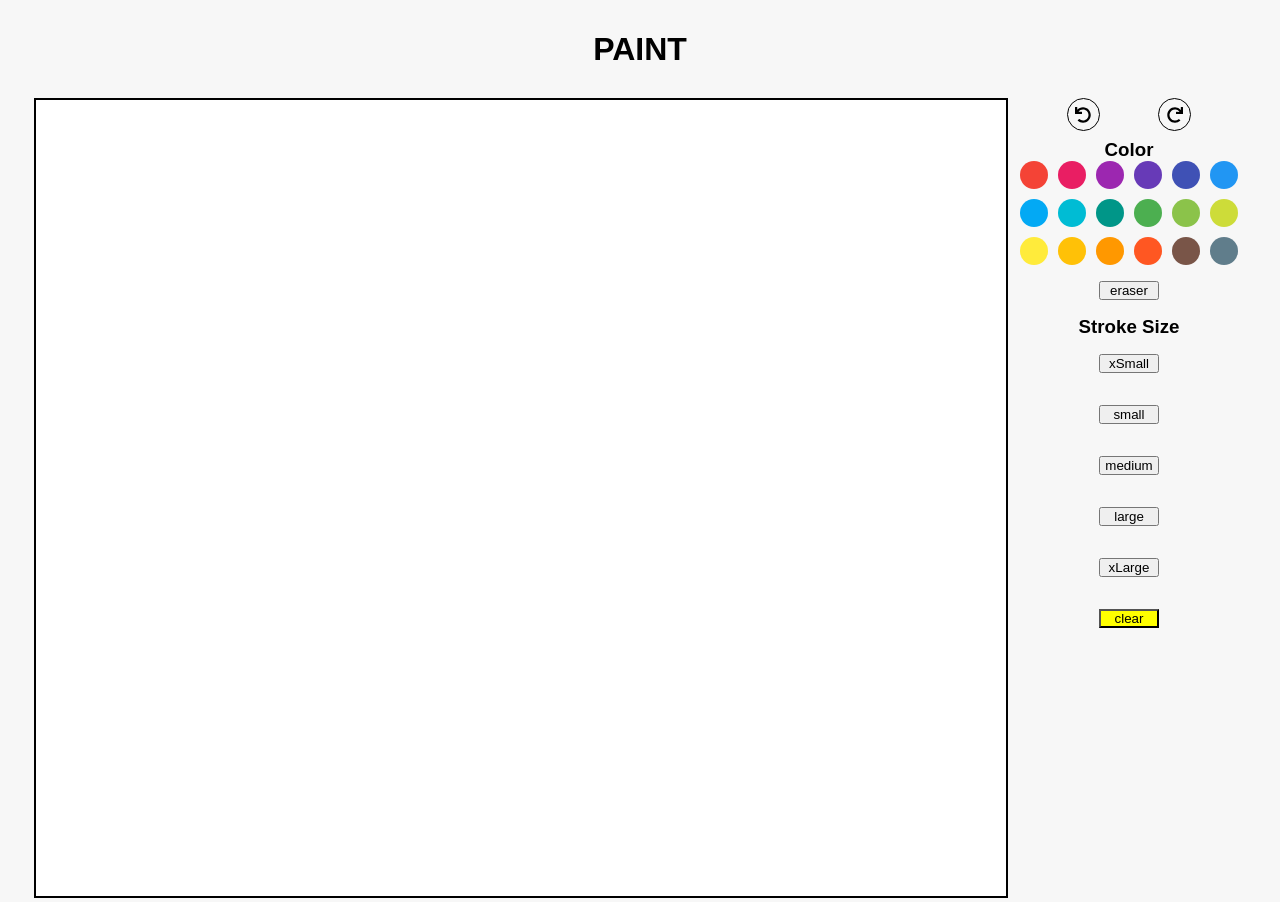
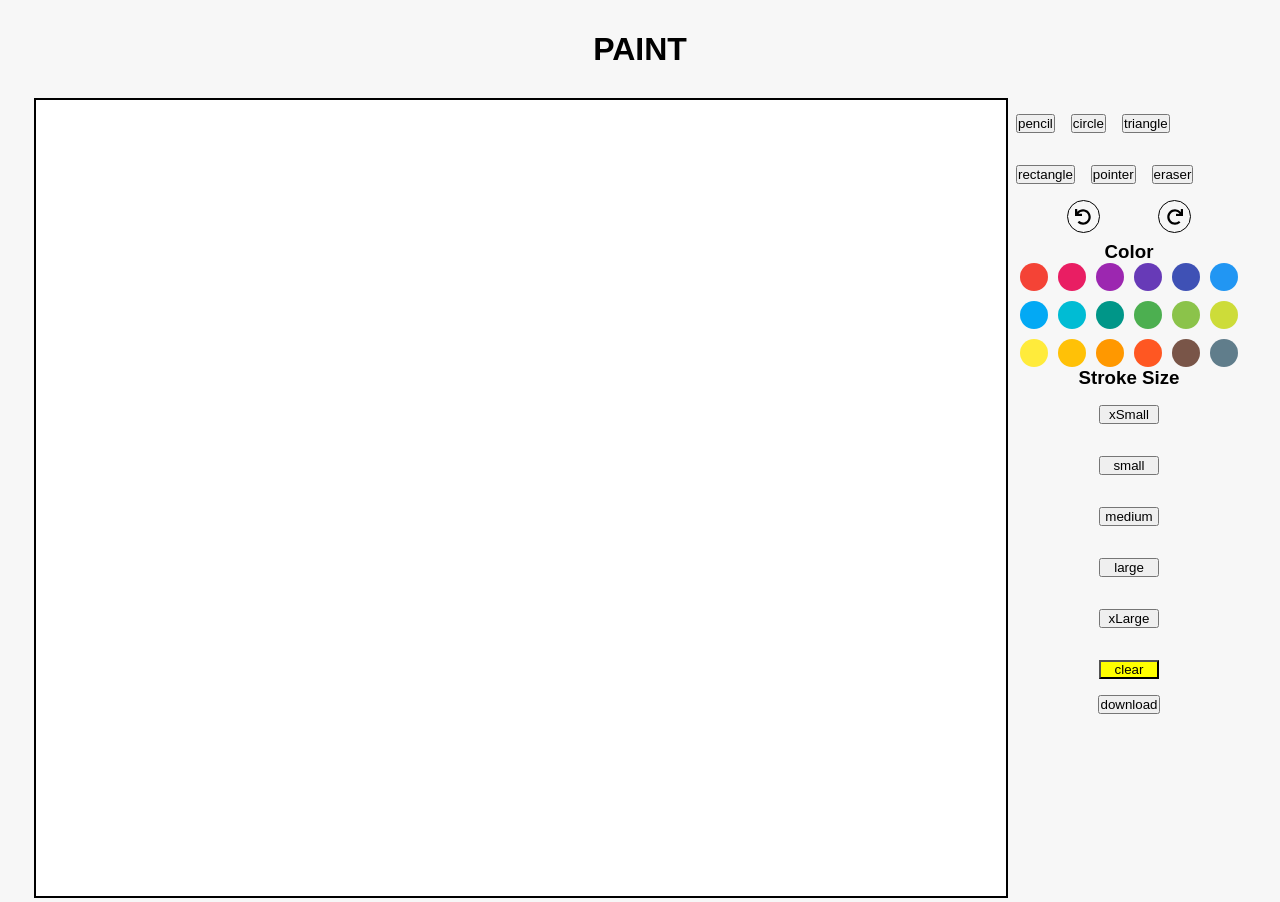
Before and after one commit to alexfranco12/mintbean-hackathon-november-2021, a React (Create React App) app: page / in a window 1280 px wide. Built offline with nearby package versions, Linux system fonts and the light colour scheme.

Commit message:
added squares, triangles, and rectangles to the app

```diff
--- a/src/components/canvas/Canvas.js
+++ b/src/components/canvas/Canvas.js
@@ -1,10 +1,15 @@
 import { useEffect, useRef, useState } from "react";
 import styled from "styled-components";
-import { Sidebar } from "..";
+import {
+  Sidebar,
+} from "..";
 
 export const Canvas = ( ) => {
   const canvasRef = useRef(null)
   const contextRef = useRef(null)
+  const [ tool, setTool ] = useState(null)
+  const [ color, setColor ] = useState("black")
+  const [ lineWidth, setLineWidth ] = useState(5)
   const [ isDrawing, setIsDrawing ] = useState(false)
   const [ undoList, setUndoList ] = useState([])
   const [ redoList, setRedoList ] = useState([])
@@ -45,18 +50,81 @@ export const Canvas = ( ) => {
 
     const context = canvas.getContext("2d");
     context.scale(1, 1)
-    context.lineCap = "round"
-    context.strokeStyle = "black"
-    context.lineWidth = 5
     contextRef.current = context;
   }
 
-  const startDrawing = ({ nativeEvent }) => {
-    const { offsetX, offsetY } = nativeEvent
-    contextRef.current.beginPath()
-    contextRef.current.moveTo(offsetX, offsetY)
-    history.saveState(canvasRef);
-    setIsDrawing(true)
+  const updateTool = (e) => {
+    const { value } = e.target;
+    setTool(value)
+  }
+
+  const startDrawing = (e) => {
+    if (!tool) return
+
+    const ctx = contextRef.current
+    ctx.save();
+
+    const { nativeEvent } = e
+    const { offsetX: x, offsetY: y } = nativeEvent
+
+    switch (tool) {
+      case "pencil":
+        console.log("pencil")
+        ctx.beginPath()
+        ctx.lineCap = "round"
+        ctx.strokeStyle = color
+        ctx.lineWidth = lineWidth
+        ctx.moveTo(x, y)
+        history.saveState(canvasRef);
+        setIsDrawing(true)
+        break;
+      case "eraser":
+        ctx.beginPath()
+        ctx.lineCap = "round"
+        ctx.strokeStyle = "white"
+        ctx.lineWidth = lineWidth
+        ctx.moveTo(x, y)
+        history.saveState(canvasRef);
+        setIsDrawing(true)
+        break;
+      case "circle":
+        console.log("cirlce")
+        ctx.beginPath()
+        ctx.arc(x, y, (lineWidth * 11), 0, (Math.PI * 2), false);
+        ctx.strokeStyle = 'black'
+        ctx.lineWidth = lineWidth
+        ctx.fillStyle = color
+        ctx.fill()
+        ctx.stroke()
+        history.saveState(canvasRef);
+        break;
+      case "triangle":
+        console.log("triangle")
+        let length = lineWidth * 11
+        ctx.beginPath();
+        ctx.moveTo(x, y);
+        ctx.lineTo(x + length, y);
+        ctx.lineTo(x, y + length);
+        ctx.strokeStyle = 'black'
+        ctx.lineWidth = lineWidth
+        ctx.fillStyle = color
+        ctx.fill();
+        ctx.closePath();
+        ctx.stroke();
+        history.saveState(canvasRef);
+        break;
+      case "rectangle":
+        ctx.beginPath();
+        ctx.rect(x, y, 11 * lineWidth, 8 * lineWidth);
+        ctx.strokeStyle = 'black'
+        ctx.lineWidth = lineWidth
+        ctx.fillStyle = color
+        ctx.fill()
+        ctx.stroke()
+        break;
+      default:
+        console.log("pointer")
+    }
   }
 
   const draw = ({ nativeEvent }) => {
@@ -68,8 +136,29 @@ export const Canvas = ( ) => {
 
   const finishDrawing = () => {
     contextRef.current.closePath()
+    contextRef.current.restore();
     setIsDrawing(false)
   }
+
+  const editCanvas = ( e ) => {
+    const canvasBounds = canvasRef.current.getBoundingClientRect();
+    const { clientX, clientY } = e
+    const x = clientX - canvasBounds.left
+    const y = clientY - canvasBounds.top
+    console.log(x, y)
+  }
+
+  // const editCircle = (xmouse, ymouse) => {
+  //   const distance =
+  //     Math.sqrt(((xmouse - objectX) * (xmouse - objectX))
+  //     + ((ymouse - objectY) * (ymouse - objectY)))
+  //   console.log(distance)
+  //   if (distance < 100) {
+  //     return true
+  //   } else {
+  //     return false
+  //   }
+  // }
 
   useEffect(() => {
     prepareCanvas();
@@ -81,7 +170,7 @@ export const Canvas = ( ) => {
         <canvas
           className="app-canvas"
           ref={canvasRef}
-          onMouseDown={startDrawing}
+          onMouseDown={(e) => tool === "pointer" ? editCanvas(e) : startDrawing(e)}
           onMouseUp={finishDrawing}
           onMouseOut={finishDrawing}
           onMouseMove={draw}
@@ -93,6 +182,9 @@ export const Canvas = ( ) => {
           canvasRef={canvasRef}
           contextRef={contextRef}
           history={history}
+          updateTool={updateTool}
+          setColor={setColor}
+          setLineWidth={setLineWidth}
         />
       </div>
 
--- a/src/components/canvas/Sidebar.js
+++ b/src/components/canvas/Sidebar.js
@@ -1,6 +1,15 @@
 import styled from "styled-components";
 import { CirclePicker } from 'react-color'
 import { FaUndo, FaRedo } from 'react-icons/fa';
+
+const tools = [
+  'pencil',
+  'circle',
+  'triangle',
+  'rectangle',
+  'pointer',
+  'eraser',
+]
 
 const sizes = [
   "xSmall",
@@ -10,36 +19,38 @@ const sizes = [
   "xLarge"
 ]
 
-export const Sidebar = ({ canvasRef, contextRef, history }) => {
+export const Sidebar = ({ canvasRef, contextRef, history, updateTool, setColor, setLineWidth }) => {
+
+  const downloadImage = () => {
+    let img = canvasRef.current.toDataURL("image/png");
+    var link = document.createElement('a');
+    link.download = "image.png";
+    link.href = img;
+    link.click();
+  }
 
   const updateColor = (color) => {
-    const context = canvasRef.current.getContext("2d");
-    context.strokeStyle = color
+    setColor(color)
   }
 
   const updateStroke = (e) => {
-    const context = canvasRef.current.getContext("2d");
-    const { id, value } = e.target;
+    const { value } = e.target;
 
-    if ( id === "eraser" ) {
-      context.strokeStyle = value
-    } else if ( id === "size" ) {
     switch (value) {
       case "xSmall":
-          context.lineWidth = 1
+        setLineWidth(1)
         break;
       case "small":
-          context.lineWidth = 3
+        setLineWidth(4)
         break;
       case "large":
-          context.lineWidth = 7
+        setLineWidth(10)
         break;
       case "xLarge":
-          context.lineWidth = 9
+        setLineWidth(16)
         break;
       default:
-          context.lineWidth = 5
-      }
+        setLineWidth(7)
     }
   }
 
@@ -52,6 +63,18 @@ export const Sidebar = ({ canvasRef, contextRef, history }) => {
 
   return (
     <SidebarStyled>
+
+      <div className="tools">
+        {tools.map((tool, i) => (
+          <button
+            className="tool"
+            key={i}
+            onClick={updateTool}
+            value={tool}
+          >{tool}
+          </button>
+        ))}
+      </div>
 
       <div className="undo-redo-container">
         <div
@@ -75,19 +98,10 @@ export const Sidebar = ({ canvasRef, contextRef, history }) => {
         onChange={(color, e) => updateColor(color.hex)}
       />
 
-      <button
-        className="button color"
-        id="eraser"
-        onClick={updateStroke}
-        value="white"
-        > eraser
-      </button>
-
       <h3>Stroke Size</h3>
       {sizes.map((size, i) => (
         <button
-          className="button size"
-          id="size"
+          className="button stroke-size"
           key={i}
           onClick={updateStroke}
           value={size}
@@ -101,6 +115,13 @@ export const Sidebar = ({ canvasRef, contextRef, history }) => {
       > clear
       </button>
 
+      <button
+        className="download-image"
+        onClick={downloadImage}>
+        download
+      </button>
+
+
     </SidebarStyled>
    );
 };
@@ -109,6 +130,9 @@ const SidebarStyled = styled.div`
   display: flex;
   flex-direction: column;
   align-items: center;
+  & .tool {
+    margin: 1rem .5rem;
+  }
   & .undo-redo-container {
     display: flex;
     justify-content: space-evenly;
```
Lines whose indentation alone changed are shown as unchanged.
